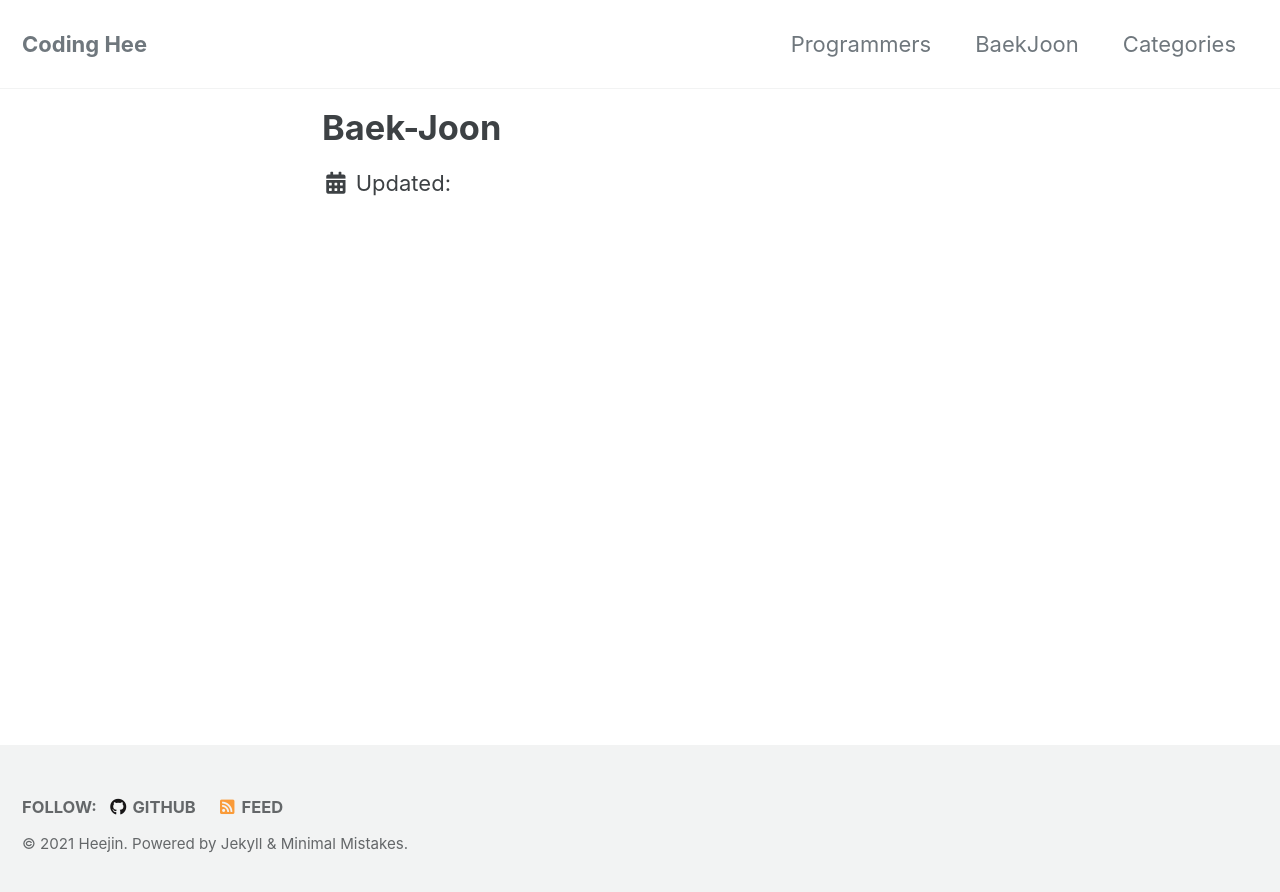
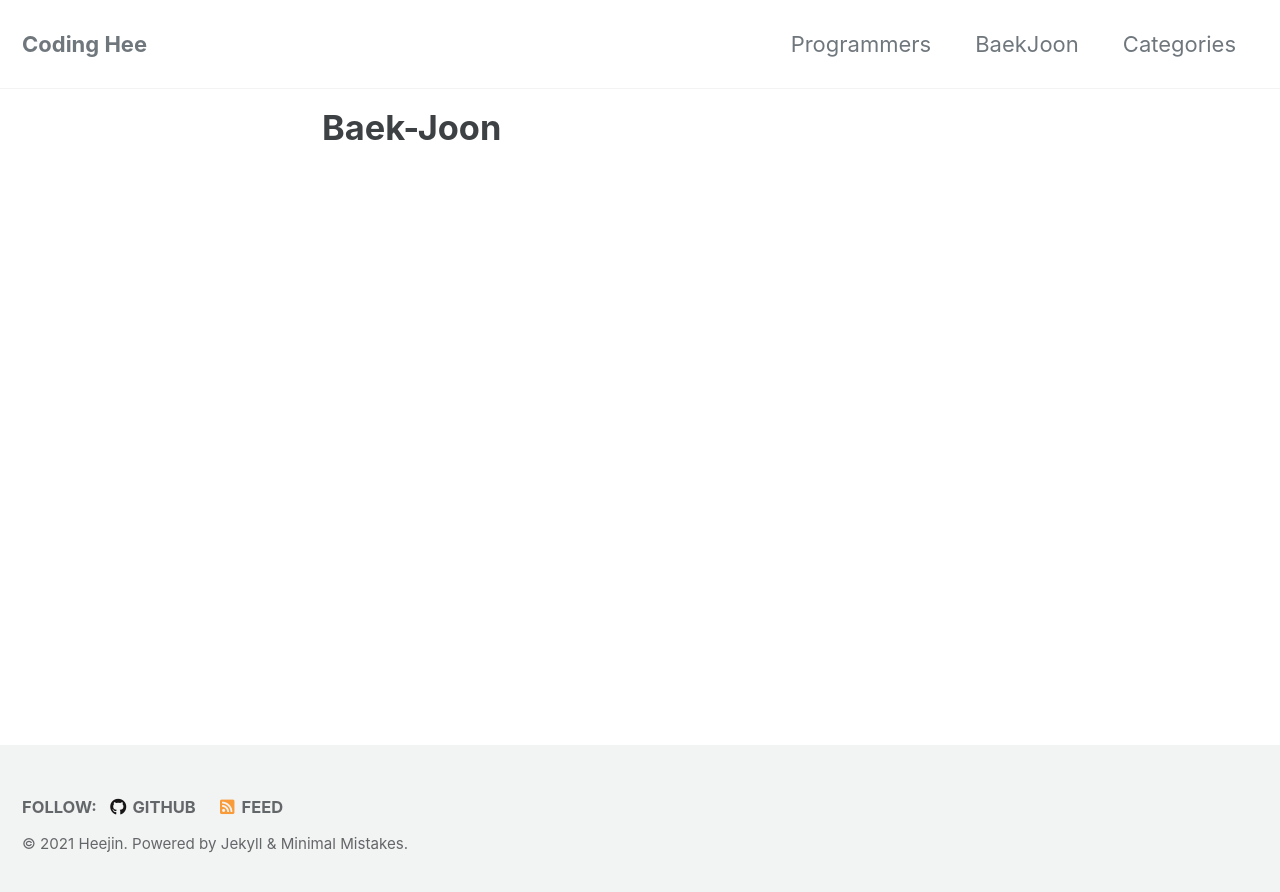
Before and after one commit to heejin99/heejin99.github.io, a Jekyll site: the page built from _pages/baekjoon.md, in a window 1280 px wide. Shown: the top 892 px of the page. Built offline with Jekyll 4.4.1, drawn with Linux system fonts in a browser that asks for light colours; cached includes are drawn as plain includes.

Commit message:
Date 설정

```diff
--- a/_layouts/single.html
+++ b/_layouts/single.html
@@ -27,8 +27,10 @@ layout: default
       {% unless page.header.overlay_color or page.header.overlay_image %}
         <header>
           {% if page.title %}<h1 id="page-title" class="page__title" itemprop="headline">{{ page.title | markdownify | remove: "<p>" | remove: "</p>" }}</h1>{% endif %}
-          {% include page__meta.html %}
-          <p class="page__date"><i class="fas fa-fw fa-calendar-alt" aria-hidden="true"></i> {{ site.data.ui-text[site.locale].date_label | default: "Updated:" }} <time datetime="{{ page.date | date_to_xmlschema }}">{{ page.date | date: "%B %d, %Y" }}</time></p>
+          {% if page.date %}
+          <!-- {% include page__meta.html %} -->
+            <p class="page__date"><i class="fas fa-fw fa-calendar-alt" aria-hidden="true"></i> {{ site.data.ui-text[site.locale].date_label | default: "Updated:" }} <time datetime="{{ page.date | date_to_xmlschema }}">{{ page.date | date: "%B %d, %Y" }}</time></p>
+          {% endif %}
         </header>
       {% endunless %}
 
```
